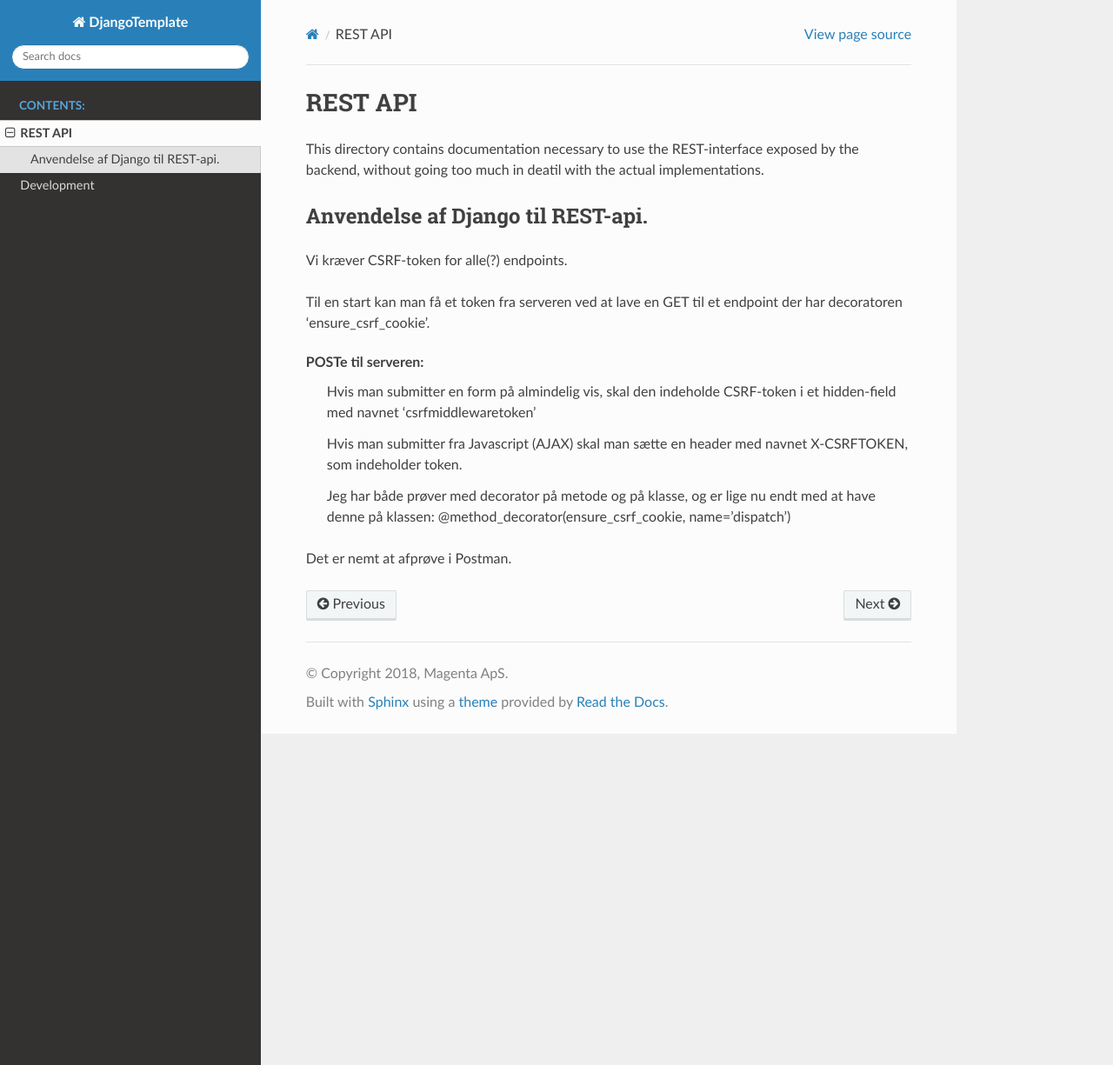
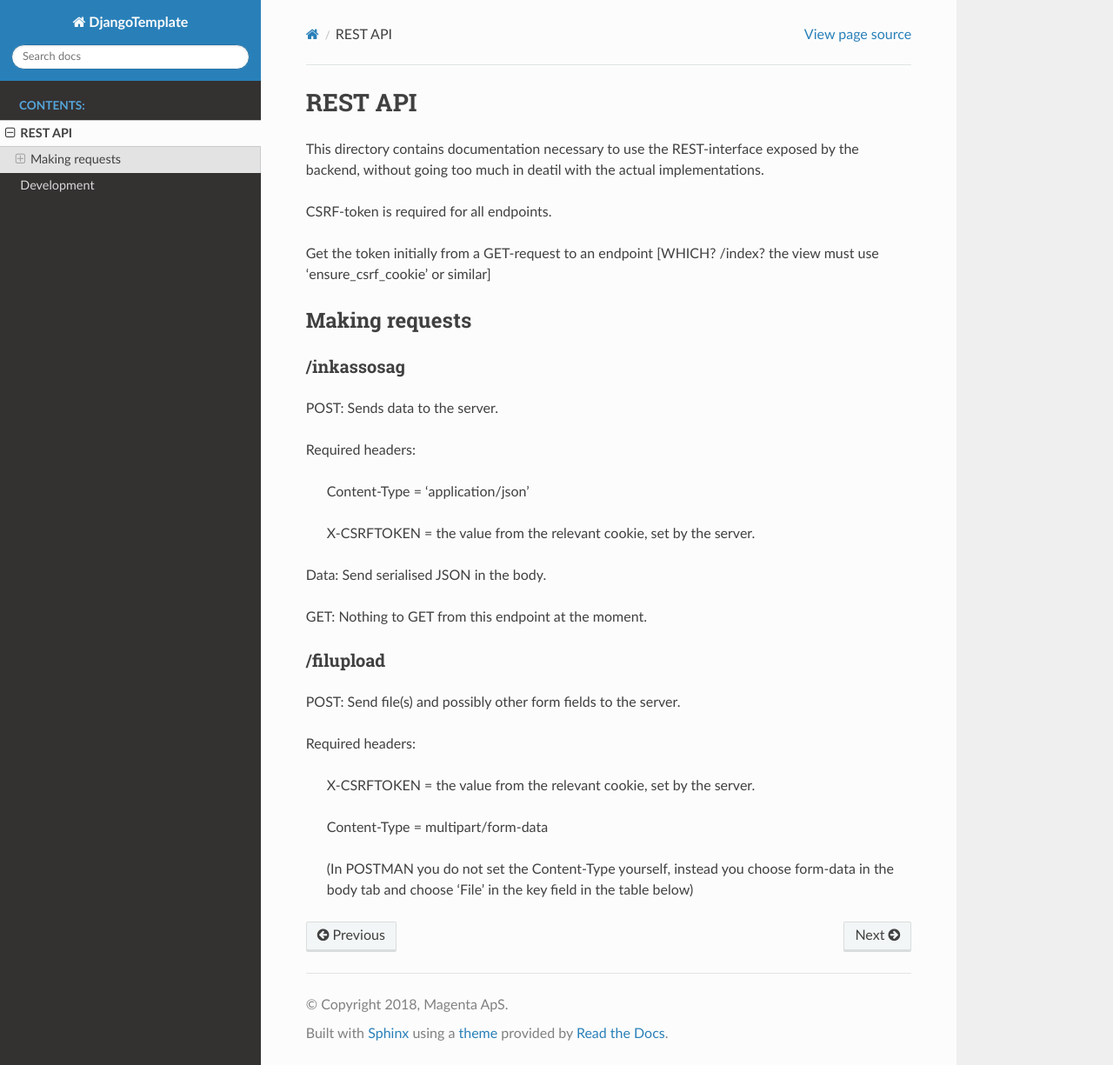
Before and after one commit to magenta-aps/aka-selvbetjening, a Sphinx documentation site: the page built from doc/index/api.rst, in a window 1280 px wide and 1225 px high. Shown: the whole window at 87% size. Built offline with Sphinx 7.4.7 and the Read the Docs theme 2.0.0, drawn with Linux system fonts in a browser that asks for light colours.

Commit message:
Translated and added to API doc.

```diff
--- a/doc/index/api.rst
+++ b/doc/index/api.rst
@@ -16,22 +16,39 @@ by the backend, without going too much in deatil with the actual implementations
 
 
 
-Anvendelse af Django til REST-api.
-==================================
+CSRF-token is required for all endpoints.
 
-Vi kræver CSRF-token for alle(?) endpoints.
+Get the token initially from a GET-request to an endpoint [WHICH? /index? the view must use 'ensure_csrf_cookie' or similar]
 
-Til en start kan man få et token fra serveren ved at lave en GET til et endpoint der har decoratoren
-'ensure_csrf_cookie'.
+Making requests
+===============
 
-POSTe til serveren:
-  Hvis man submitter en form på almindelig vis, skal den indeholde CSRF-token i et hidden-field
-  med navnet 'csrfmiddlewaretoken'
+/inkassosag
+-----------
 
-  Hvis man submitter fra Javascript (AJAX) skal man sætte en header med navnet X-CSRFTOKEN,
-  som indeholder token.
+POST: Sends data to the server.
 
-  Jeg har både prøver med decorator på metode og på klasse, og er lige nu endt med at have denne på klassen:
-  @method_decorator(ensure_csrf_cookie, name='dispatch')
+Required headers:
 
-Det er nemt at afprøve i Postman.
+    Content-Type = 'application/json'
+
+    X-CSRFTOKEN = the value from the relevant cookie, set by the server.
+
+Data: Send serialised JSON in the body.
+
+GET: Nothing to GET from this endpoint at the moment.
+
+
+/filupload
+----------
+
+POST: Send file(s) and possibly other form fields to the server.
+
+Required headers:
+
+    X-CSRFTOKEN = the value from the relevant cookie, set by the server.
+
+    Content-Type = multipart/form-data
+
+    (In POSTMAN you do not set the Content-Type yourself, instead you choose
+    form-data in the body tab and choose 'File' in the key field in the table below)
```
